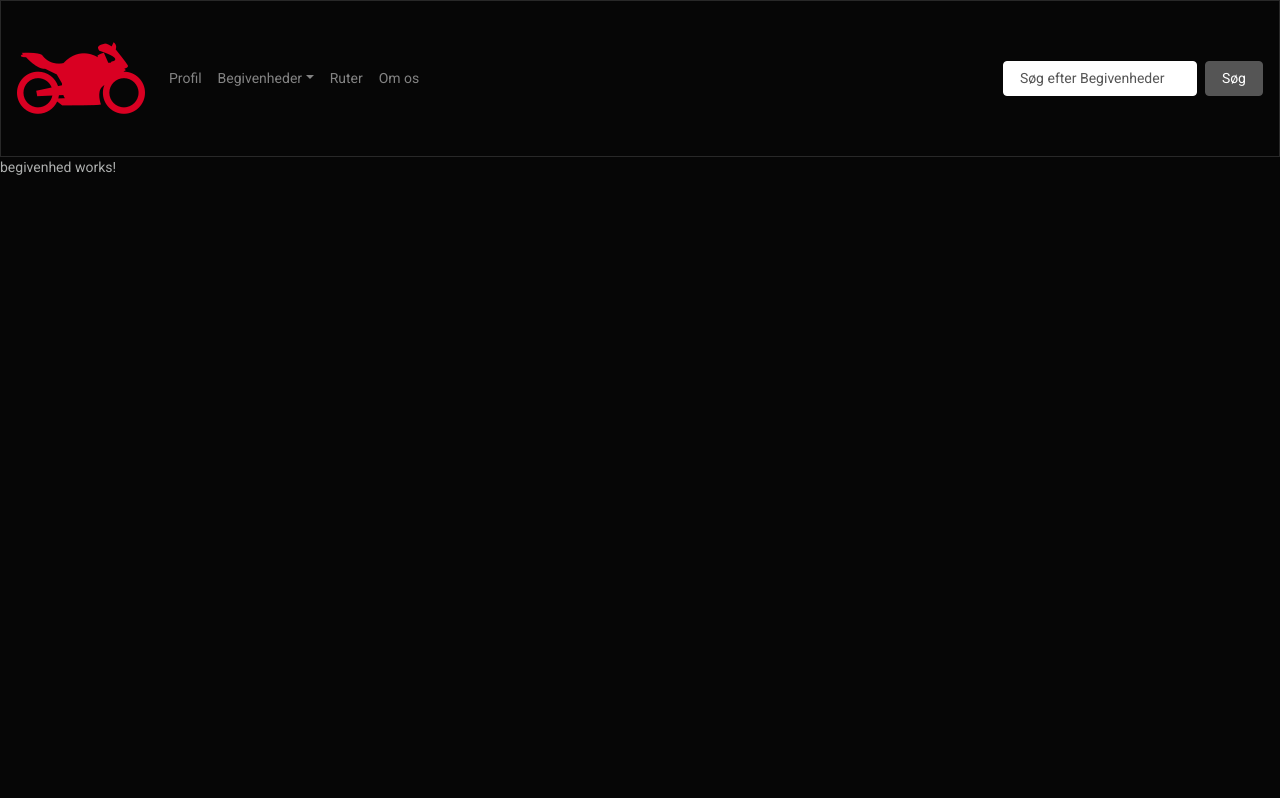
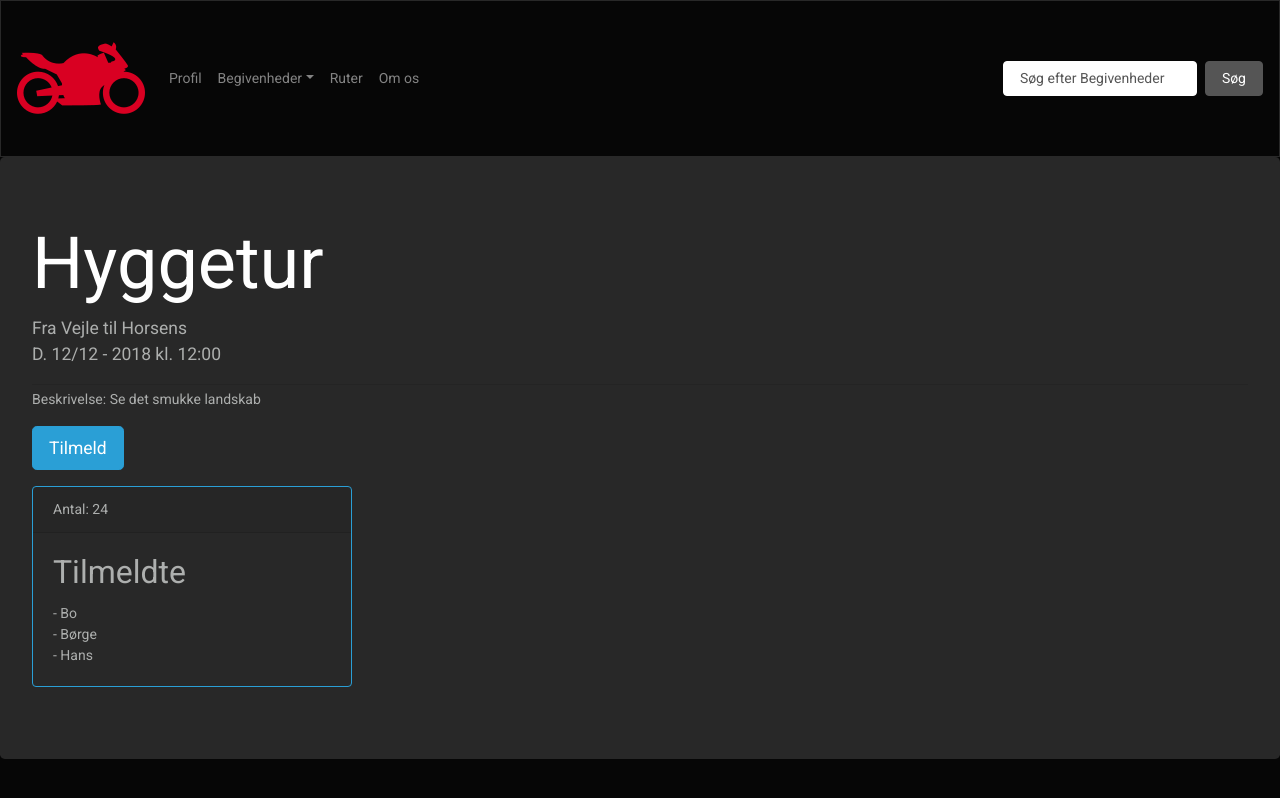
Before and after one commit to Rafigi/MotorRutes, an Angular app: page /begivenhed in a window 1280 px wide. Built offline with nearby package versions, Linux system fonts and the light colour scheme.

Commit message:
Begivenhed

```diff
--- a/src/app/begivenhed/begivenhed.component.html
+++ b/src/app/begivenhed/begivenhed.component.html
@@ -1,3 +1,20 @@
-<p>
-  begivenhed works!
-</p>
+<div class="jumbotron">
+  <h1 class="display-3">Hyggetur</h1>
+  <p class="lead">Fra Vejle til Horsens<br>D. 12/12 - 2018 kl. 12:00</p>
+  <hr class="my-1">
+  <p>Beskrivelse: Se det smukke landskab</p>
+  <p class="lead">
+    <a class="btn btn-primary btn-lg" href="#" role="button">Tilmeld</a>
+  </p>
+  <div class="card border-primary mb-2" style="max-width: 20rem; float:">
+    <div class="card-header">Antal: 24</div>
+    <div class="card-body">
+      <h4 class="card-title">Tilmeldte</h4>
+      <p class="card-text">
+        - Bo <br>
+        - Børge <br>
+        - Hans
+      </p>
+    </div>
+  </div>
+ </div>
```
